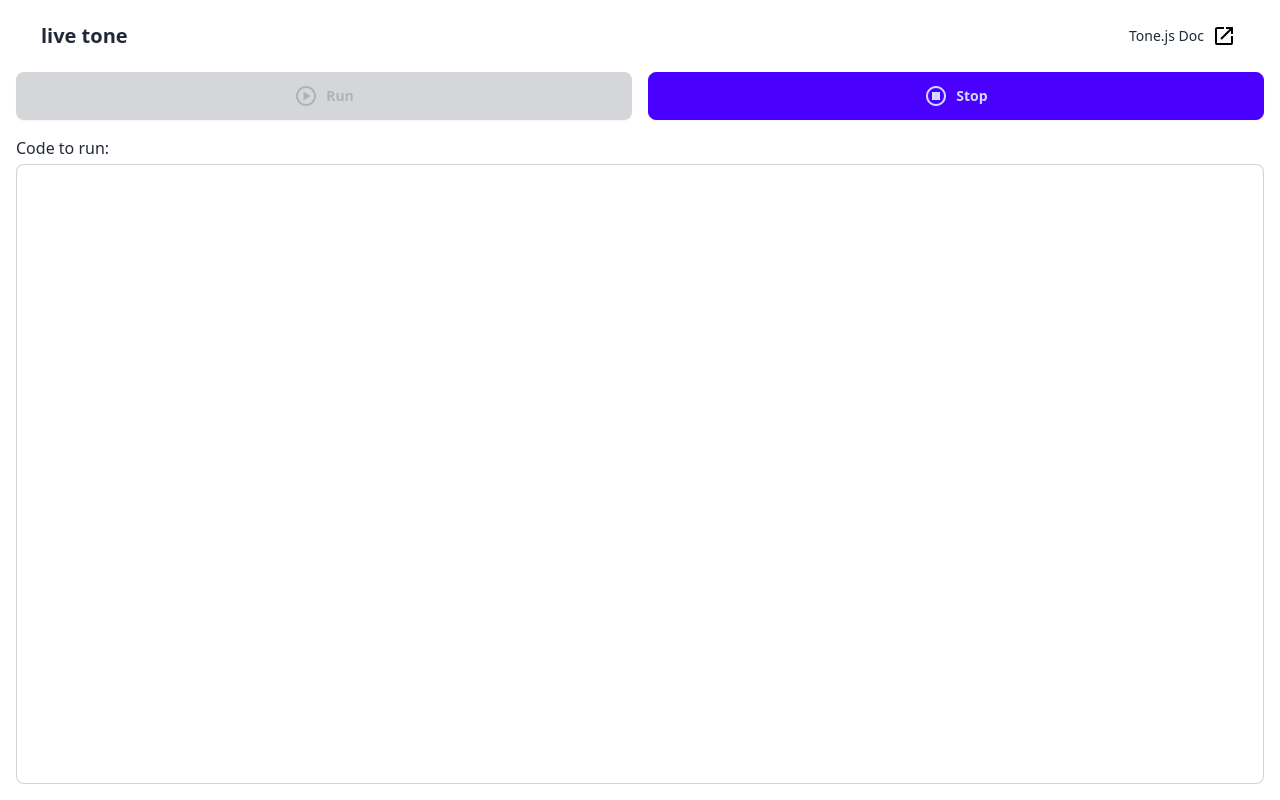
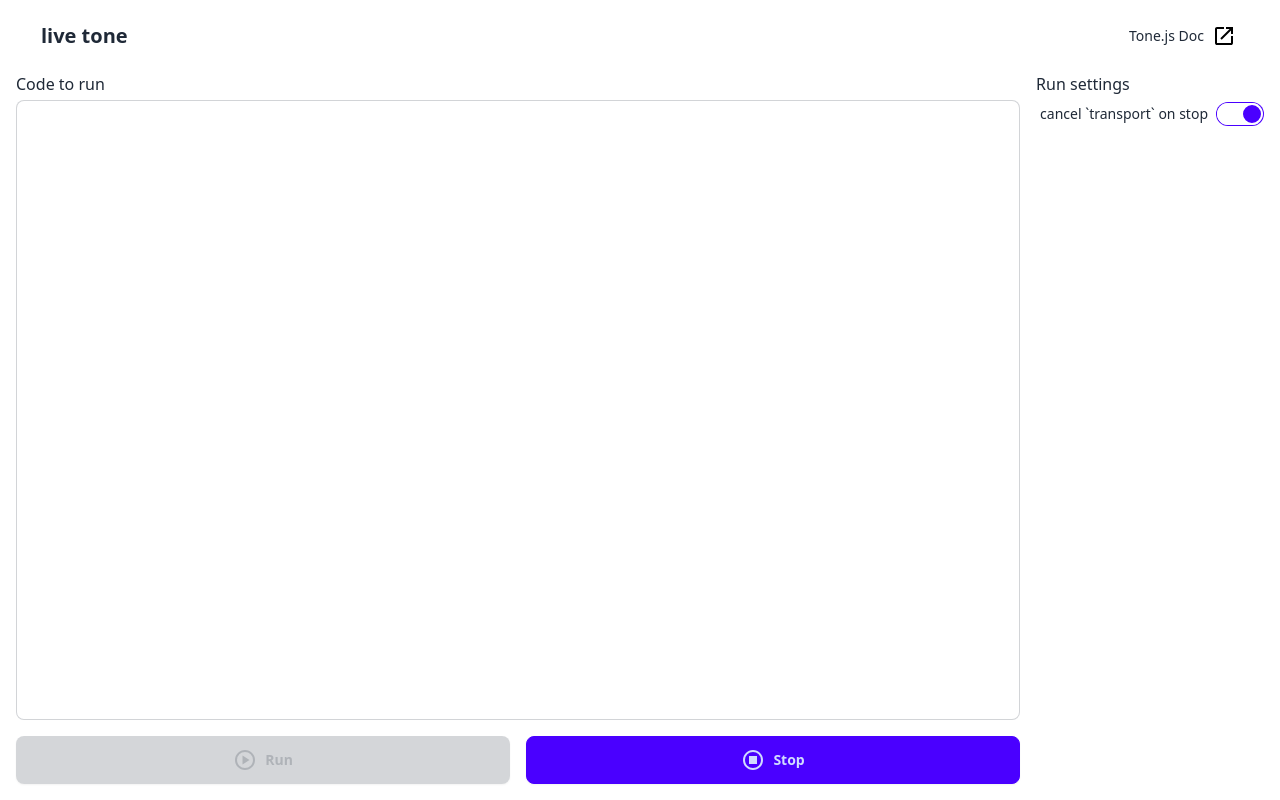
Before and after one commit to DBC-Works/live-tone, a React (Vite) app: page / in a window 1280 px wide. Built offline with nearby package versions, Linux system fonts and the light colour scheme.

Commit message:
feat: add call Transport.cancel method on stop function
- add run setting section
- update layout

```diff
--- a/src/__mock__/tone.ts
+++ b/src/__mock__/tone.ts
@@ -4,10 +4,11 @@ export const Transport = {
   get state() {
     return state
   },
-  start: vi.fn().mockImplementation(() => {
+  start: vi.fn(() => {
     state = 'started'
   }),
-  stop: vi.fn().mockImplementation(() => {
+  stop: vi.fn(() => {
     state = 'stopped'
   }),
+  cancel: vi.fn(),
 }
--- a/src/operations/toneOperations.ts
+++ b/src/operations/toneOperations.ts
@@ -1,19 +1,27 @@
 import { Transport } from 'tone'
 
-import { Stoppable } from '@/states/types'
+import { RunSettings, Stoppable } from '@/states/types'
 
 /**
  * Stop playing
+ * @param playingSet play settings
  * @param playingSet registered playing set
  */
-export const stopPlaying = (playingSet: Set<Stoppable>): void => {
+export const stopPlaying = (
+  runSettings: RunSettings,
+  playingSet: Set<Stoppable>
+): void => {
   for (const playing of playingSet) {
     if ('state' in playing && playing.state !== 'stopped') {
       playing.stop()
       playingSet.delete(playing)
     }
   }
+
   if (Transport.state !== 'stopped') {
     Transport.stop()
+    if (runSettings.cancelTransportOnStop) {
+      Transport.cancel()
+    }
   }
 }
--- a/src/views/atoms/StopButton.tsx
+++ b/src/views/atoms/StopButton.tsx
@@ -1,7 +1,7 @@
 import { useCallback } from 'react'
 import { useAtomValue, useSetAtom } from 'jotai'
 
-import { playingAtom, resetPlayingAtom } from '@/states/atoms'
+import { playingAtom, runSettingsAtom, resetPlayingAtom } from '@/states/atoms'
 import { stopPlaying } from '@/operations/toneOperations'
 // @ts-ignore
 import StopIcon from '@/assets/icons/Stop.svg?react'
@@ -12,12 +12,13 @@ import StopIcon from '@/assets/icons/Stop.svg?react'
  */
 export const StopButton: React.FC = (): JSX.Element => {
   const playingSet = useAtomValue(playingAtom)
+  const runSettings = useAtomValue(runSettingsAtom)
   const resetPlaying = useSetAtom(resetPlayingAtom)
 
   const handleClick = useCallback(() => {
-    stopPlaying(playingSet)
+    stopPlaying(runSettings, playingSet)
     resetPlaying()
-  }, [playingSet, resetPlaying])
+  }, [playingSet, runSettings, resetPlaying])
 
   return (
     <button className="btn btn-primary w-full" onClick={handleClick}>
--- a/src/views/organisms/LiveCodeTextArea.tsx
+++ /dev/null
@@ -1,48 +0,0 @@
-import { ChangeEvent, useCallback } from 'react'
-import { useAtom, useAtomValue } from 'jotai'
-
-import { evalErrorAtom, liveCodeAtom } from '@/states/atoms'
-
-/**
- * Live code text area component
- * @returns rendering result
- */
-export const LiveCodeTextArea: React.FC = (): JSX.Element => {
-  const [liveCode, setLiveCode] = useAtom(liveCodeAtom)
-  const evalError = useAtomValue(evalErrorAtom)
-
-  const handleOnChange = useCallback(
-    (e: ChangeEvent<HTMLTextAreaElement>) => {
-      setLiveCode(() => e.target.value)
-    },
-    [setLiveCode]
-  )
-
-  const classNames = [
-    'textarea',
-    'textarea-bordered',
-    'w-full',
-    'h-full',
-    'resize-none',
-  ]
-  if (evalError !== null) {
-    classNames.push('textarea-error')
-  }
-
-  return (
-    <div className="flex flex-col h-full">
-      <div>
-        <label htmlFor="code">Code to run:</label>
-      </div>
-      <div className="grow mt-1">
-        <textarea
-          id="code"
-          className={classNames.join(' ')}
-          spellCheck="false"
-          onChange={handleOnChange}
-          value={liveCode}
-        ></textarea>
-      </div>
-    </div>
-  )
-}
--- a/src/views/organisms/ToolBar.tsx
+++ /dev/null
@@ -1,17 +0,0 @@
-import { RunButton } from '@/views/atoms/RunButton'
-import { StopButton } from '@/views/atoms/StopButton'
-
-/**
- * ToolBar component
- * @returns rendering result
- */
-export const ToolBar: React.FC = (): JSX.Element => (
-  <div className="grid grid-cols-2 gap-4 mb-4">
-    <div>
-      <RunButton />
-    </div>
-    <div>
-      <StopButton />
-    </div>
-  </div>
-)
--- a/src/views/pages/App.tsx
+++ b/src/views/pages/App.tsx
@@ -1,53 +1,47 @@
 import { useEffect } from 'react'
 import { useAtomValue, useSetAtom } from 'jotai'
 
-import { evalErrorAtom, playingAtom, resetPlayingAtom } from '@/states/atoms'
+import { runSettingsAtom, playingAtom, resetPlayingAtom } from '@/states/atoms'
 import { stopPlaying } from '@/operations/toneOperations'
-import { LiveCodeTextArea } from '@/views/organisms/LiveCodeTextArea'
-import { EvalError } from '@/views/atoms/EvalError'
 import { AppHeader } from '@/views/organisms/AppHeader'
-import { ToolBar } from '@/views/organisms/ToolBar'
+import { CodeEditorSection } from '@/views/organisms/CodeEditorSection'
+import { ToolSection } from '@/views/organisms/ToolSection'
+import { SettingsSection } from '@/views/organisms/SettingsSection'
 
 /**
  * App component
  * @returns rendering result
  */
 export const App: React.FC = (): JSX.Element => {
+  const runSettings = useAtomValue(runSettingsAtom)
   const playingSet = useAtomValue(playingAtom)
   const resetPlaying = useSetAtom(resetPlayingAtom)
-  const evalError = useAtomValue(evalErrorAtom)
 
   useEffect(() => {
     const handleBeforeUnload = () => {
-      stopPlaying(playingSet)
+      stopPlaying(runSettings, playingSet)
       resetPlaying()
     }
     window.addEventListener('beforeunload', handleBeforeUnload)
     return () => {
       window.removeEventListener('beforeunload', handleBeforeUnload)
     }
-  }, [playingSet, resetPlaying])
+  }, [runSettings, playingSet, resetPlaying])
 
   return (
     <div className="h-full flex flex-col">
       <AppHeader />
-      <main className="grow">
-        <div className="flex flex-col h-full">
-          <ToolBar />
-          <div className="grow">
-            <div className="flex flex-col h-full">
-              <div className="grow mb-4">
-                <LiveCodeTextArea />
-              </div>
-              {evalError !== null && (
-                <div className="basis-1 mb-4">
-                  <EvalError />
-                </div>
-              )}
-            </div>
+      <div className="grow md:flex md:flex-row">
+        <main className="grow h-full flex flex-col md:flex-row">
+          <div className="grow flex flex-col">
+            <CodeEditorSection className="grow mb-4" />
+            <ToolSection />
           </div>
-        </div>
-      </main>
+        </main>
+        <aside className="md:ml-4">
+          <SettingsSection />
+        </aside>
+      </div>
     </div>
   )
 }
```
Also changed, not shown: 2 other files (tests, documents, lock files or other folders).
